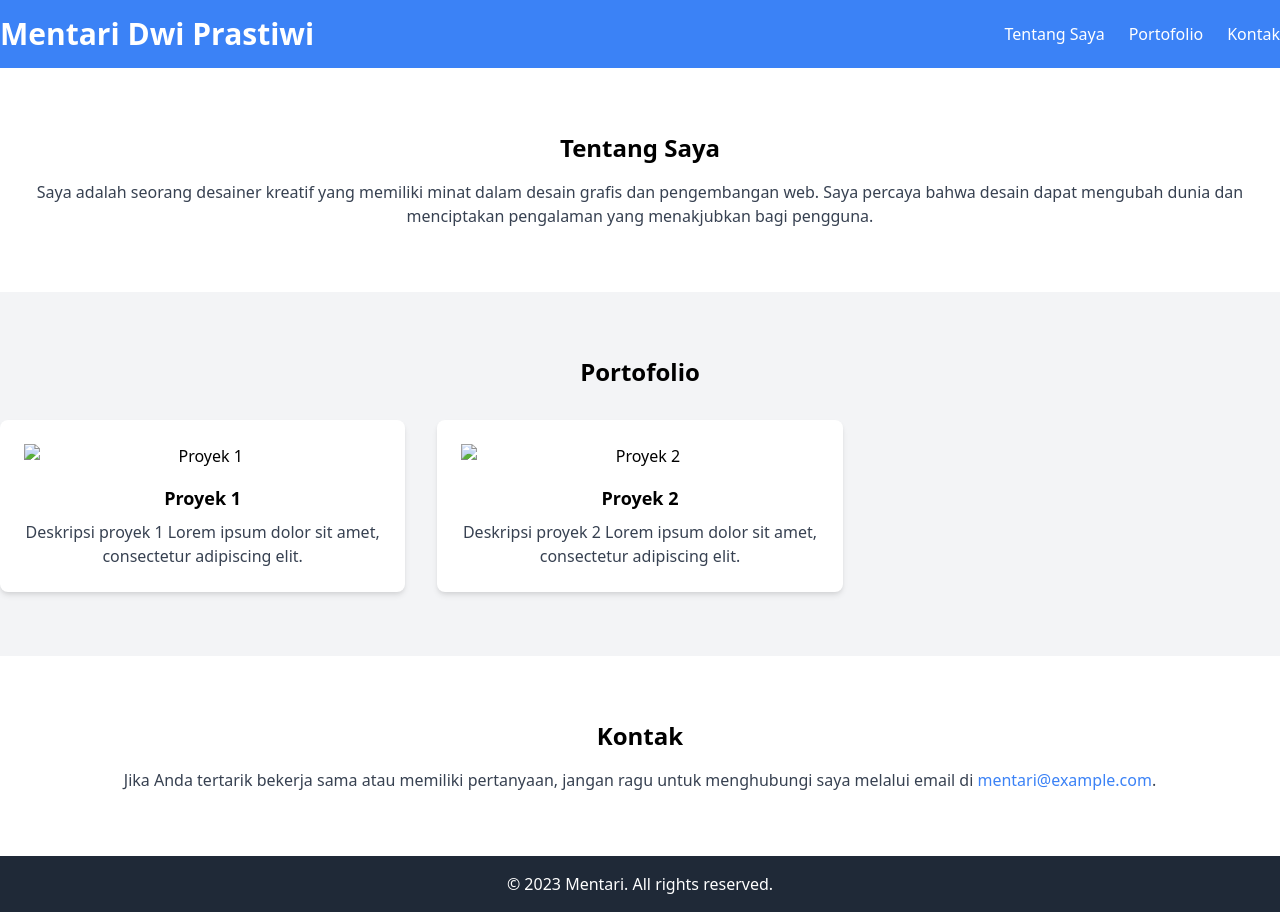
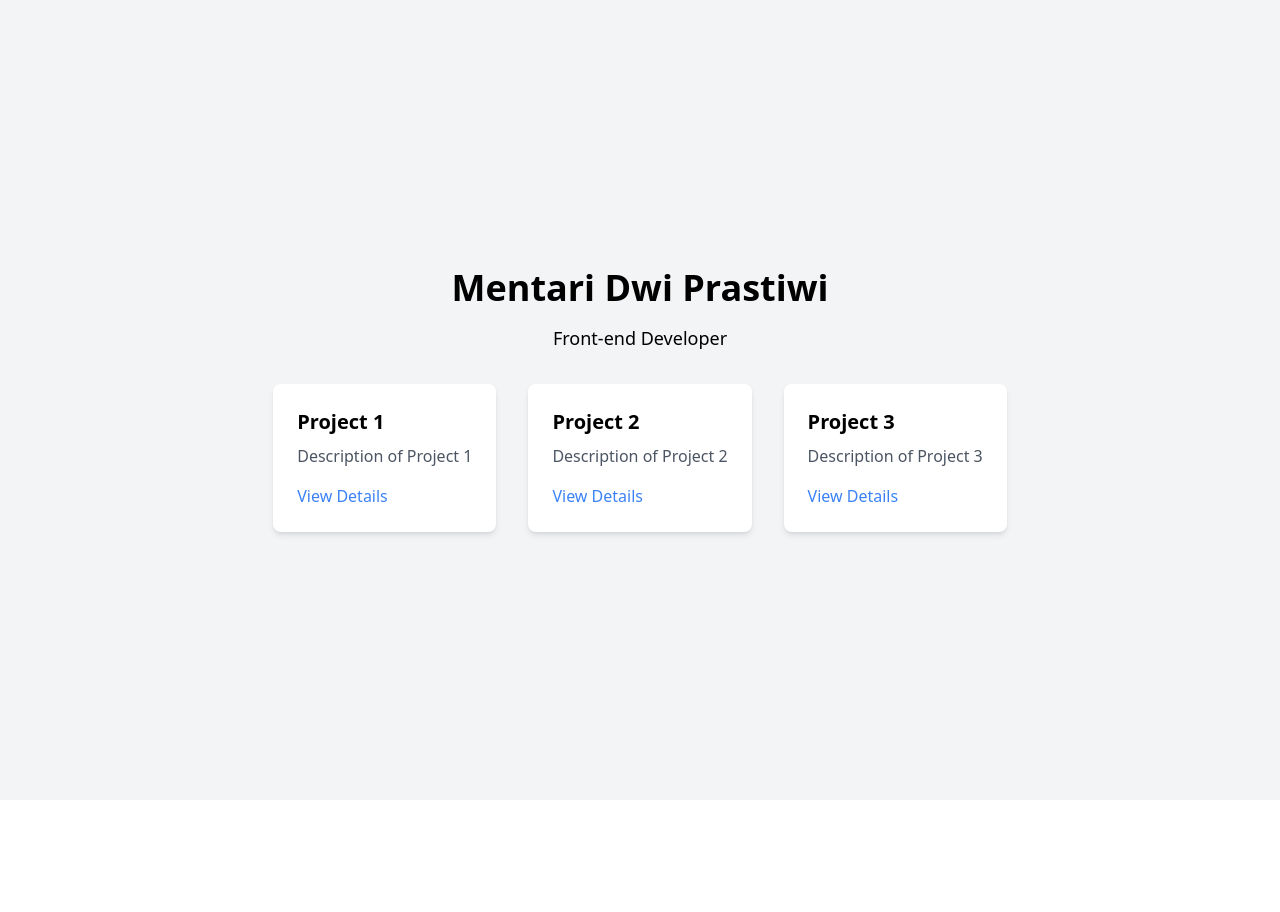
Before and after one commit to mentariii/mentariii.github.io, a plain HTML site: page index.html in a window 1280 px wide. After the commit the page ends 800 px from the top, so only its background shows below. Drawn offline with nearby package versions, Linux system fonts and the light colour scheme.

Commit message:
Update index.html

```diff
--- a/index.html
+++ b/index.html
@@ -3,66 +3,41 @@
 <head>
     <meta charset="UTF-8">
     <meta name="viewport" content="width=device-width, initial-scale=1.0">
-    <link rel="stylesheet" href="https://cdn.jsdelivr.net/npm/tailwindcss@2.2.19/dist/tailwind.min.css">
-    <link rel="stylesheet" href="https://cdn.jsdelivr.net/npm/aos@3.0.0/dist/aos.css">
     <title>Portofolio Mentari Dwi Prastiwi</title>
+    <!-- Link to Tailwind CSS CDN -->
+    <link href="https://cdn.jsdelivr.net/npm/tailwindcss@2.2.15/dist/tailwind.min.css" rel="stylesheet">
+    <!-- Link to AOS CDN -->
+    <link href="https://cdn.jsdelivr.net/npm/aos@2.3.4/dist/aos.css" rel="stylesheet">
 </head>
 <body>
-    <header class="bg-blue-500 text-white py-4">
-        <div class="container mx-auto flex justify-between items-center">
-            <h1 class="text-3xl font-semibold">Mentari Dwi Prastiwi</h1>
-            <nav>
-                <ul class="flex space-x-6">
-                    <li><a href="#about" class="hover:text-blue-200">Tentang Saya</a></li>
-                    <li><a href="#portfolio" class="hover:text-blue-200">Portofolio</a></li>
-                    <li><a href="#contact" class="hover:text-blue-200">Kontak</a></li>
-                </ul>
-            </nav>
+    <div class="bg-gray-100 min-h-screen flex flex-col items-center justify-center">
+    <h1 class="text-4xl font-bold mb-4">Mentari Dwi Prastiwi</h1>
+    <p class="text-lg mb-8">Front-end Developer</p>
+    <div class="grid grid-cols-1 md:grid-cols-2 lg:grid-cols-3 gap-8">
+        <!-- Project Cards -->
+        <div class="bg-white p-6 rounded-lg shadow-md" data-aos="fade-up">
+            <h2 class="text-xl font-semibold mb-2">Project 1</h2>
+            <p class="text-gray-600 mb-4">Description of Project 1</p>
+            <a href="#" class="text-blue-500">View Details</a>
         </div>
-    </header>
-
-    <section id="about" class="py-16">
-        <div class="container mx-auto text-center">
-            <h2 class="text-2xl font-semibold mb-4" data-aos="fade-up">Tentang Saya</h2>
-            <p class="text-gray-700" data-aos="fade-up" data-aos-delay="150">Saya adalah seorang desainer kreatif yang memiliki minat dalam desain grafis dan pengembangan web. Saya percaya bahwa desain dapat mengubah dunia dan menciptakan pengalaman yang menakjubkan bagi pengguna.</p>
+        <div class="bg-white p-6 rounded-lg shadow-md" data-aos="fade-up">
+            <h2 class="text-xl font-semibold mb-2">Project 2</h2>
+            <p class="text-gray-600 mb-4">Description of Project 2</p>
+            <a href="#" class="text-blue-500">View Details</a>
         </div>
-    </section>
-
-    <section id="portfolio" class="bg-gray-100 py-16">
-        <div class="container mx-auto text-center">
-            <h2 class="text-2xl font-semibold mb-8" data-aos="fade-up">Portofolio</h2>
-            <div class="grid grid-cols-1 md:grid-cols-2 lg:grid-cols-3 gap-8">
-                <div class="bg-white rounded-lg shadow-md p-6" data-aos="fade-up">
-                    <img src="project1.jpg" alt="Proyek 1" class="mb-4">
-                    <h3 class="text-lg font-semibold mb-2">Proyek 1</h3>
-                    <p class="text-gray-700">Deskripsi proyek 1 Lorem ipsum dolor sit amet, consectetur adipiscing elit.</p>
+        <div class="bg-white p-6 rounded-lg shadow-md" data-aos="fade-up">
+            <h2 class="text-xl font-semibold mb-2">Project 3</h2>
+            <p class="text-gray-600 mb-4">Description of Project 3</p>
+            <a href="#" class="text-blue-500">View Details</a>
         </div>
-                <div class="bg-white rounded-lg shadow-md p-6" data-aos="fade-up" data-aos-delay="150">
-                    <img src="project2.jpg" alt="Proyek 2" class="mb-4">
-                    <h3 class="text-lg font-semibold mb-2">Proyek 2</h3>
-                    <p class="text-gray-700">Deskripsi proyek 2 Lorem ipsum dolor sit amet, consectetur adipiscing elit.</p>
-                </div>
-                <!-- Tambahkan lebih banyak proyek di sini -->
+        <!-- Add more project cards here -->
     </div>
 </div>
-    </section>
-
-    <section id="contact" class="py-16">
-        <div class="container mx-auto text-center">
-            <h2 class="text-2xl font-semibold mb-4" data-aos="fade-up">Kontak</h2>
-            <p class="text-gray-700" data-aos="fade-up" data-aos-delay="150">Jika Anda tertarik bekerja sama atau memiliki pertanyaan, jangan ragu untuk menghubungi saya melalui email di <a href="mailto:mentari@example.com" class="text-blue-500 hover:underline">mentari@example.com</a>.</p>
-        </div>
-    </section>
-
-    <footer class="bg-gray-800 text-white py-4">
-        <div class="container mx-auto text-center">
-            <p>&copy; 2023 Mentari. All rights reserved.</p>
-        </div>
-    </footer>
-
-    <script src="https://cdn.jsdelivr.net/npm/aos@3.0.0/dist/aos.js"></script>
+<script src="https://cdn.jsdelivr.net/npm/aos@2.3.4/dist/aos.js"></script>
 <script>
     AOS.init();
 </script>
+
+    <!-- Your content will go here -->
 </body>
 </html>
```
Lines whose indentation alone changed are shown as unchanged.
